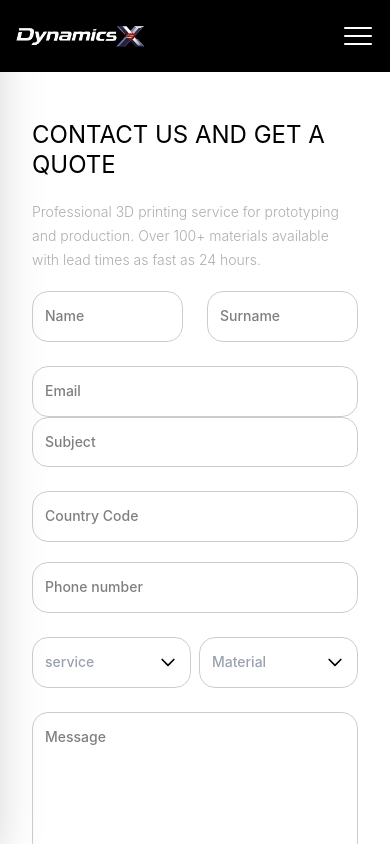
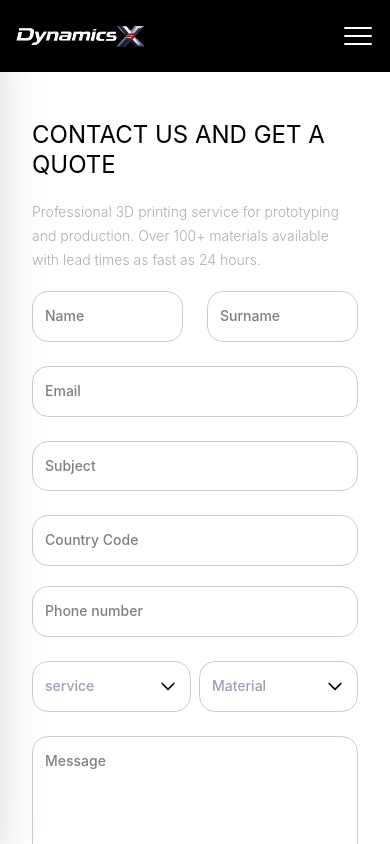
Before and after one commit to alimuzzaman-zamaddar/dynamic-x-project, a React (Vite) app: page /upload-design in a window 390 px wide. Shown: the top 844 px of the page. Built offline with nearby package versions, Linux system fonts and the light colour scheme.

Commit message:
feat:works for uploaddesign

```diff
--- a/src/pages/Uploaddesign.jsx
+++ b/src/pages/Uploaddesign.jsx
@@ -59,7 +59,7 @@ const Uploaddesign = ({
   ];
 
   return (
-    <section className="h-auto pt-30 px-4 lg:pt-50 py-8 w-full">
+    <section className="h-auto pt-30 px-4 lg:pt-50 pb-20 w-full">
       <Container>
         <div className="flex xl:flex-row flex-col justify-between gap-x-26.5 items-center">
           <div className="xl:max-w-162 w-full">
@@ -84,7 +84,7 @@ const Uploaddesign = ({
                   className="common-input"
                 />
               </div>
-              <div className="flex sm:flex-row flex-col w-full gap-x-6 items-center">
+              <div className="flex sm:flex-row flex-col w-full gap-6 items-center">
                 <input type="email" placeholder="Email" className="common-input" />
                 <input type="text" placeholder="Subject" className="common-input" />
               </div>
--- a/src/static_data/static.data.js
+++ b/src/static_data/static.data.js
@@ -1,6 +1,6 @@
 import machine from "../assets/img/wellnesss.png"
+import fixing from "../assets/img/home/fixing.png";
 import machine_gray from "../assets/img/home/printing-gray.jpg";
-import fixing from "../assets/img/home/fixing.png";
 
 
 export const technologies = [
```
